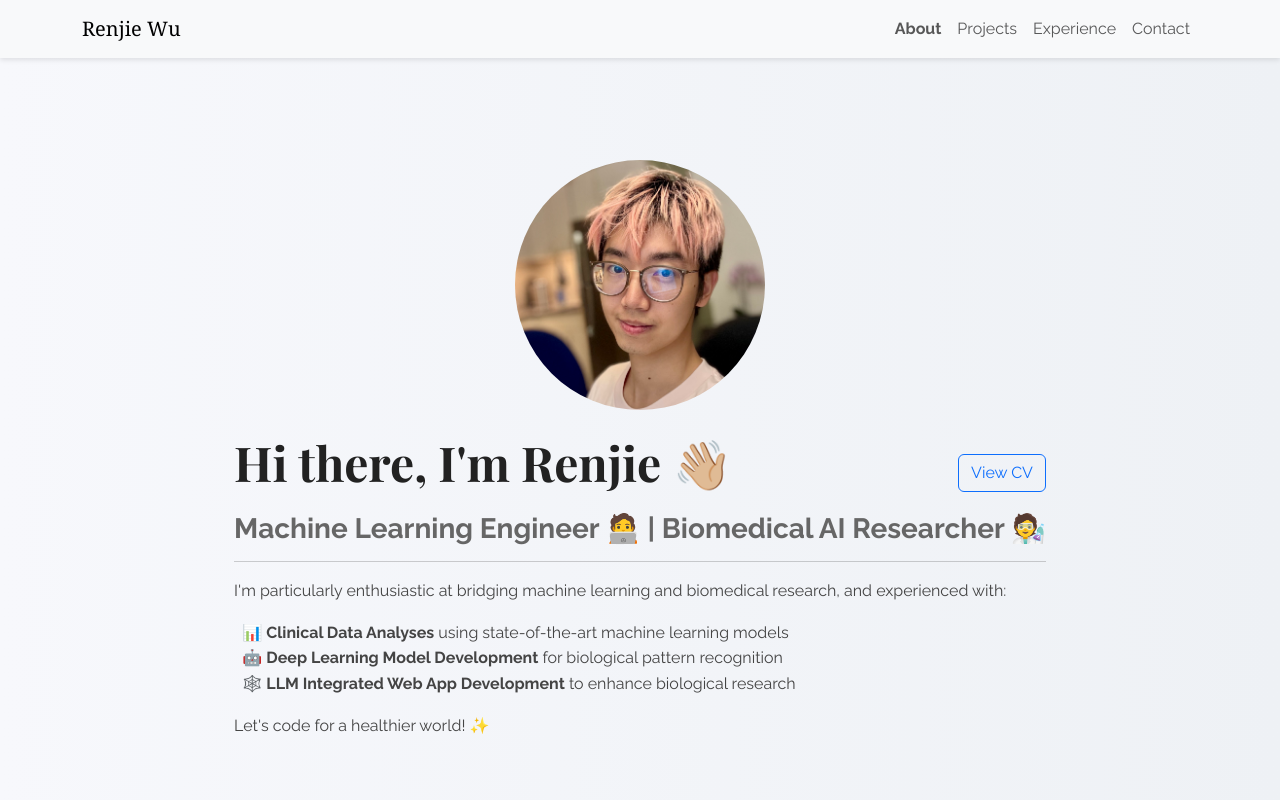
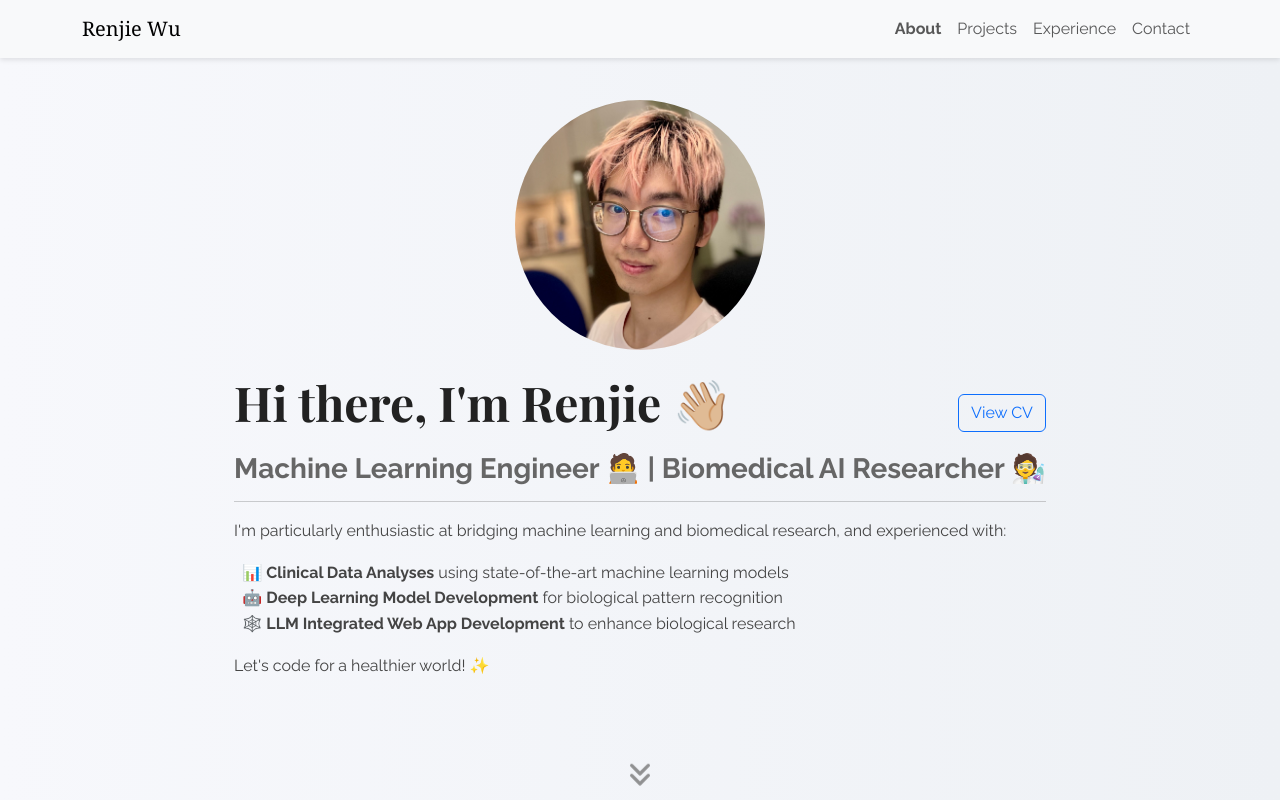
Before and after one commit to ren-jie-wu/myportfolio, a React (Create React App) app: page /#/ in a window 1280 px wide. Built offline with nearby package versions, Linux system fonts and the light colour scheme.

Commit message:
kgmem content & other updates

```diff
--- a/src/App.css
+++ b/src/App.css
@@ -31,8 +31,7 @@ html, body {
   scroll-snap-align: center;
   min-height: 100%;
   padding: 60px;
-  padding-top: 160px;
-  padding-bottom: 100px;
+  padding-top: 100px;
   display: flex;
   justify-content: center;
   align-items: center;
@@ -40,6 +39,30 @@ html, body {
 
 .fade-in {
   transition: opacity 1.5s ease, transform 1.5s ease; /* Smooth fade-in and move */
+}
+
+.scroll-indicator-container {
+  transform: translateY(60px);
+  color: #666;
+  opacity: 0.7;
+  transition: opacity 0.3s ease;
+  padding-bottom: 40px;
+}
+
+.scroll-arrow {
+  animation: bounce 2s infinite;
+}
+
+@keyframes bounce {
+  0%, 20%, 50%, 80%, 100% {
+    transform: translateY(0);
+  }
+  40% {
+    transform: translateY(-10px);
+  }
+  60% {
+    transform: translateY(-5px);
+  }
 }
 
 h1, h2 {
@@ -167,6 +190,7 @@ a:hover {
   padding: 4px 12px;
   border-radius: 50px;
   font-size: 0.8rem;
+  text-align: center;
 }
 
 .card-body .btn {
--- a/src/components/Helper.js
+++ b/src/components/Helper.js
@@ -23,18 +23,20 @@ const projects = [
     id: 1,
     title: "KGMem",
     icon: `${process.env.PUBLIC_URL}/images/kgmem.jpeg`,
-    description: "Web application of AI assistant **Mem**orizing and retrieving **K**nowledge in form of **G**raphs.",
+    description: "A web application for AI-assisted **Mem**orization and retrieval of **K**nowledge in the form of **G**raphs.",
     skills: ["Python/Flask", "JavaScript/React", "Graph RAG", "LLM API", "Full-Stack Development", "Project Management"],
     github: "https://github.com/vo-olb/KGMem",
     youtube: "https://youtu.be/bEEVs-A-M48",
-    summary: "This project tackles the challenge of managing numerous, fragmented knowledge by building a system that **organizes, queries, and visualizes knowledge as a connected graph**. Using LLM's API, Graph RAG techniques and interactive visualization tools, it transforms materials into **structured, searchable networks**, helping researchers and learners explore insights effectively.",
+    summary: "This project addresses the challenge of managing fragmented knowledge by building a system that **organizes, queries, and visualizes knowledge as connected graphs**. By integrating LLM APIs, GraphRAG techniques, and interactive visualization tools, KGMem transforms materials into **searchable, structured networks**—empowering researchers and learners to explore insights effectively.",
     details: "#### Motivation\n" +
-             "As a bioscience researcher, how to **remember** overwhelming knowledge? How to **structurize and connect** these knowledge to discover new insights? How to **organize** what we've learned from different sources to **retrieve** them effectively? These are why the memory assistant KGMem comes in.\n" +
+             "As a bioscience researcher, I’ve often wondered: how can I **remember** overwhelming amounts of knowledge? How can I **structure and connect** these ideas to uncover new insights? And how can I **organize** this information from diverse sources to easily **retrieve** it when needed? These questions inspired KGMem—a memory assistant built to address these challenges.\n\n" +
              "#### Challenges and Solutions\n" +
-             "1. To categorize numerous knowledge from different sources, the app allows users to **manage different notebooks** containing their own sources or topics rather than all in one place, thus making the retrieval more efficient. This shares the same idea with [Google's NotebookLM](https://notebooklm.google), but the project steps forward in using Graph RAG rather than normal RAG for knowledge storage and query.\n" +
-             "2. As mentioned in the motivation, sometimes **connected knowledge** can be more powerful to discover implicit relationships between concepts; and its **visualization** would make the process of understanding knowledge more fun and easy. Typical knowledge graphs such as [Neo4j](https://neo4j.com/labs/genai-ecosystem/llm-graph-builder/) conceptually do the same thing, but it uses a rather strict query language _Cypher_ undermining flexibility. Thus, this project seeks using LLM to **handle natural language query processing**, and using graph techniques to find memorized concepts that are **semantically or structurally ralated** to the queries. After research, Microsoft's [GraphRAG](https://github.com/microsoft/graphrag) turns out to be the solution and thus is integrated into the backend processing.\n" +
-             "#### Discussion: Success, Limitations, and Lessons Learned\n" +
-             ""
+             "1. **Efficient organization**: To handle knowledge from varied sources, KGMem allows users to create and manage **separate notebooks** for different topics or resources. This enhances retrieval efficiency, akin to [Google's NotebookLM](https://notebooklm.google), but with an added edge—leveraging **GraphRAG** for advanced knowledge storage and query.\n" +
+             "2. **Connected knowledge**: Understanding relationships between concepts can lead to new discoveries. Visualizing these connections makes learning intuitive and engaging. Unlike tools like [Neo4j](https://neo4j.com/labs/genai-ecosystem/llm-graph-builder/), which rely on rigid query languages like _Cypher_, KGMem uses LLMs for **natural language query processing** and graph techniques to uncover **semantic and structural relationships**. After evaluating options, Microsoft's [GraphRAG](https://github.com/microsoft/graphrag) emerged as the ideal solution, seamlessly integrated into the backend.\n\n" +
+             "#### Discussion: Outcomes, Limitations, and Lessons Learned\n" +
+             "**Outcomes**: KGMem successfully delivers solutions to the outlined challenges, featuring a **user-friendly interface** and an **interactive graph visualizer** that enriches the knowledge exploration experience. Currently the project is on the stage of cloud deployment for public access to facilitate **continuous evolution** through user feedback in a dev-ops loop. \n\n" +
+             "**Limitations & Future Directions**: While the project achieves its goals, areas for improvement include optimizing **graph construction efficiency** and **synonym handling** to avoid redundant nodes. Future work could also involve **scaling the system** for larger datasets and **tailoring features for specific fields**.\n\n" +
+             "**Lessons Learned**: This project honed my skills in **full-stack development** with LLM integration and strengthened my ability to lead and manage projects. From competitive analysis to product design, I learned the value of **iterative planning**, **researching tools**, and **adapting scope**—essential skills for delivering a successful product.",
   },
   {
     id: 2,
--- a/src/components/Icons.js
+++ b/src/components/Icons.js
@@ -1,3 +1,24 @@
+const ScrollIndicator = () => {
+  return (
+    <div className="scroll-indicator-container text-center">
+      <svg
+        width="40"
+        height="40"
+        viewBox="0 0 24 24"
+        fill="none"
+        stroke="currentColor"
+        strokeWidth="2"
+        strokeLinecap="round"
+        strokeLinejoin="round"
+        className="scroll-arrow"
+      >
+        <path d="M7 13l5 5 5-5"/>
+        <path d="M7 7l5 5 5-5"/>
+      </svg>
+    </div>
+  );
+};
+
 const GitHubIcon = () => (
   <svg viewBox="0 0 24 24" width="24" height="24" stroke="currentColor" fill="none" strokeWidth="2" strokeLinecap="round" strokeLinejoin="round">
     <path d="M9 19c-5 1.5-5-2.5-7-3m14 6v-3.87a3.37 3.37 0 0 0-.94-2.61c3.14-.35 6.44-1.54 6.44-7A5.44 5.44 0 0 0 20 4.77 5.07 5.07 0 0 0 19.91 1S18.73.65 16 2.48a13.38 13.38 0 0 0-7 0C6.27.65 5.09 1 5.09 1A5.07 5.07 0 0 0 5 4.77a5.44 5.44 0 0 0-1.5 3.78c0 5.42 3.3 6.61 6.44 7A3.37 3.37 0 0 0 9 18.13V22" />
@@ -36,4 +57,4 @@ const YouTubeIcon = ({ size = 24, color = "currentColor", className = "" }) => {
   );
 };
 
-export { GitHubIcon, LinkedInIcon, EmailIcon, YouTubeIcon };
+export { ScrollIndicator, GitHubIcon, LinkedInIcon, EmailIcon, YouTubeIcon };
--- a/src/pages/Home.js
+++ b/src/pages/Home.js
@@ -1,6 +1,7 @@
 import React, { useState, useEffect } from "react";
 import { useInView } from "react-intersection-observer";
 import { Element } from "react-scroll";
+import { ScrollIndicator } from "../components/Icons";
 import NavigationBar from "../components/NavigationBar";
 import About from "../components/About";
 import Projects from "../components/Projects";
@@ -9,7 +10,7 @@ import Contact from "../components/Contact";
 import ProjectDetails from "../components/ProjectDetails";
 import EducationDetails from "../components/EducationDetails";
 
-const Section = ({ children, fadein=true }) => {
+const Section = ({ children, fadein=true, isLastSection=false }) => {
   const [ref, inView] = useInView({
     threshold: 0.2,
   });
@@ -25,10 +26,12 @@ const Section = ({ children, fadein=true }) => {
         }}
       >
         {children}
+        {!isLastSection && <ScrollIndicator />}
       </div>
     ) : (
       <div>
         {children}
+        {!isLastSection && <ScrollIndicator />}
       </div>
     )
   );
@@ -151,7 +154,7 @@ const Home = () => {
           </Element>
         )}
         <Element id="contact" name="contact" className="snap-section">
-          <Section>
+          <Section isLastSection={true}>
             <Contact />
           </Section>
         </Element>
```
